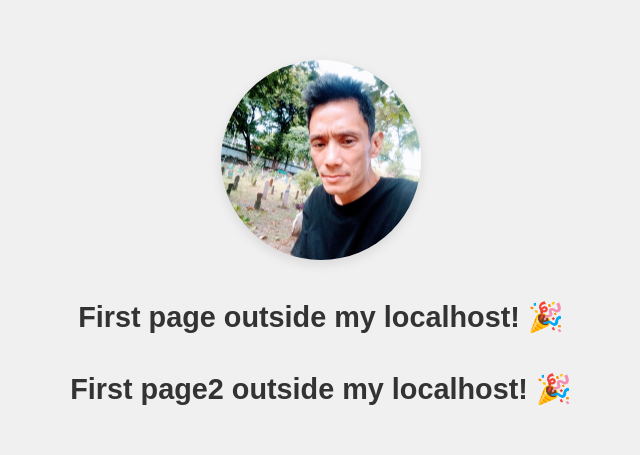
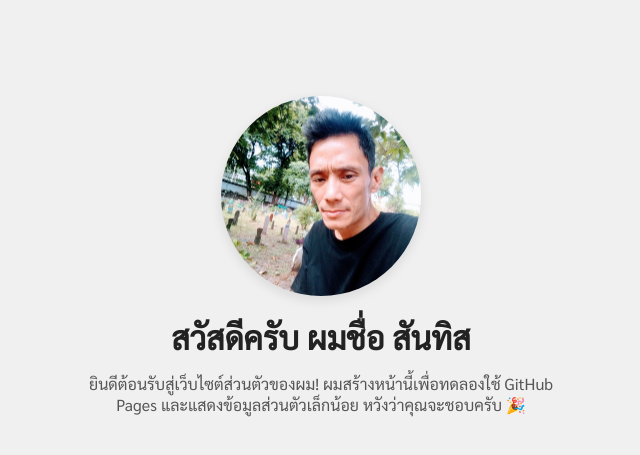
Before and after one commit to san2210/my-website, a plain HTML site: page index.html in a window 1280 px wide. Shown: the part 157-612 px from the top of the page, without its empty margins (319-959 px from the left). Drawn offline with Linux system fonts and the light colour scheme.

Commit message:
Add files via upload

```diff
--- a/index.html
+++ b/index.html
@@ -1,9 +1,9 @@
 <!DOCTYPE html>
-<html lang="en">
+<html lang="th">
 <head>
   <meta charset="UTF-8" />
   <meta name="viewport" content="width=device-width, initial-scale=1" />
-  <title>My Website</title>
+  <title>หน้าเว็บของฉัน</title>
   <style>
     body {
       margin: 0;
@@ -13,7 +13,9 @@
       justify-content: center;
       align-items: center;
       background-color: #f0f0f0;
-      font-family: Arial, sans-serif;
+      font-family: 'Sarabun', sans-serif;
+      text-align: center;
+      padding: 20px;
     }
     img {
       width: 200px;
@@ -24,15 +26,20 @@
       margin-bottom: 20px;
     }
     h1 {
-      color: #333;
-      font-size: 1.8rem;
-      text-align: center;
+      color: #222;
+      margin: 0;
+    }
+    p {
+      color: #555;
+      max-width: 500px;
     }
   </style>
+  <!-- Optional: load Thai-friendly font -->
+  <link href="https://fonts.googleapis.com/css2?family=Sarabun&display=swap" rel="stylesheet" />
 </head>
 <body>
-  <img src="images/my-photo.jpg" alt="My Photo" />
-  <h1> First page outside my localhost! 🎉</h1>
-  <h1> First page2 outside my localhost! 🎉</h1>
+  <img src="images/my-photo.jpg" alt="รูปของฉัน" />
+  <h1>สวัสดีครับ ผมชื่อ สันทิส</h1>
+  <p>ยินดีต้อนรับสู่เว็บไซต์ส่วนตัวของผม! ผมสร้างหน้านี้เพื่อทดลองใช้ GitHub Pages และแสดงข้อมูลส่วนตัวเล็กน้อย หวังว่าคุณจะชอบครับ 🎉</p>
 </body>
 </html>
```
